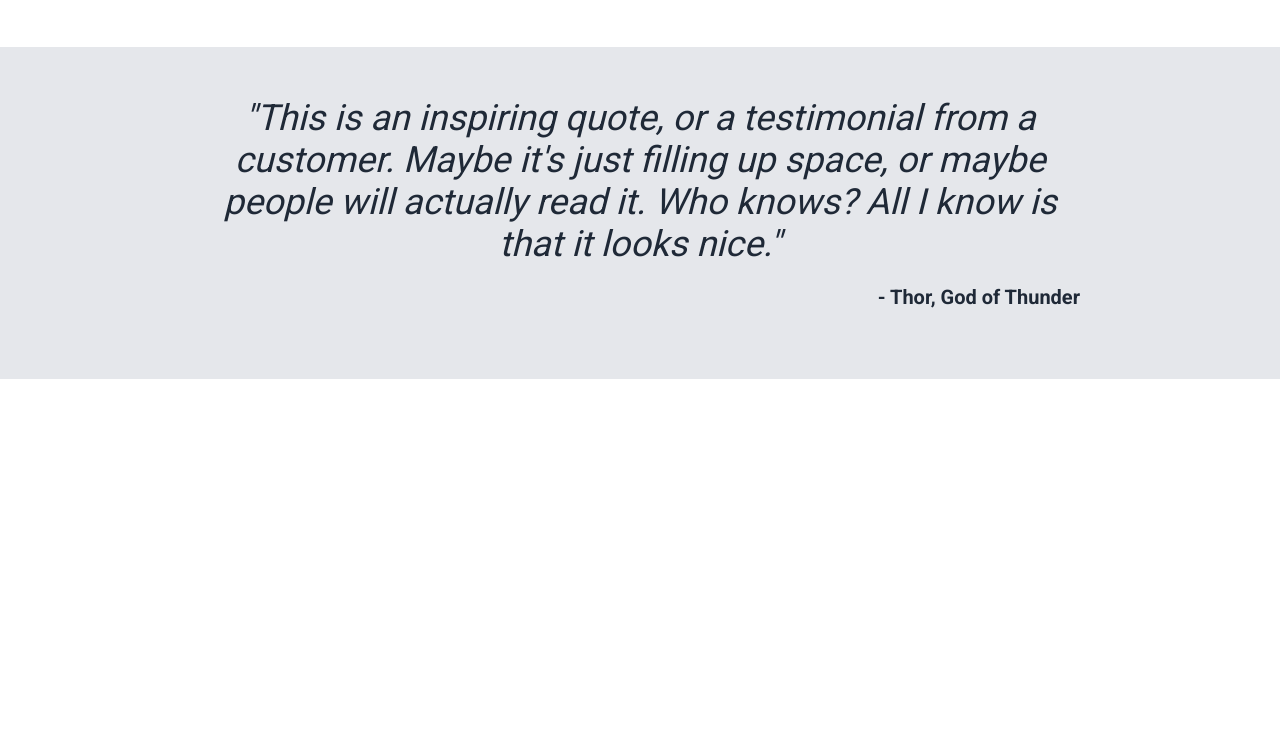
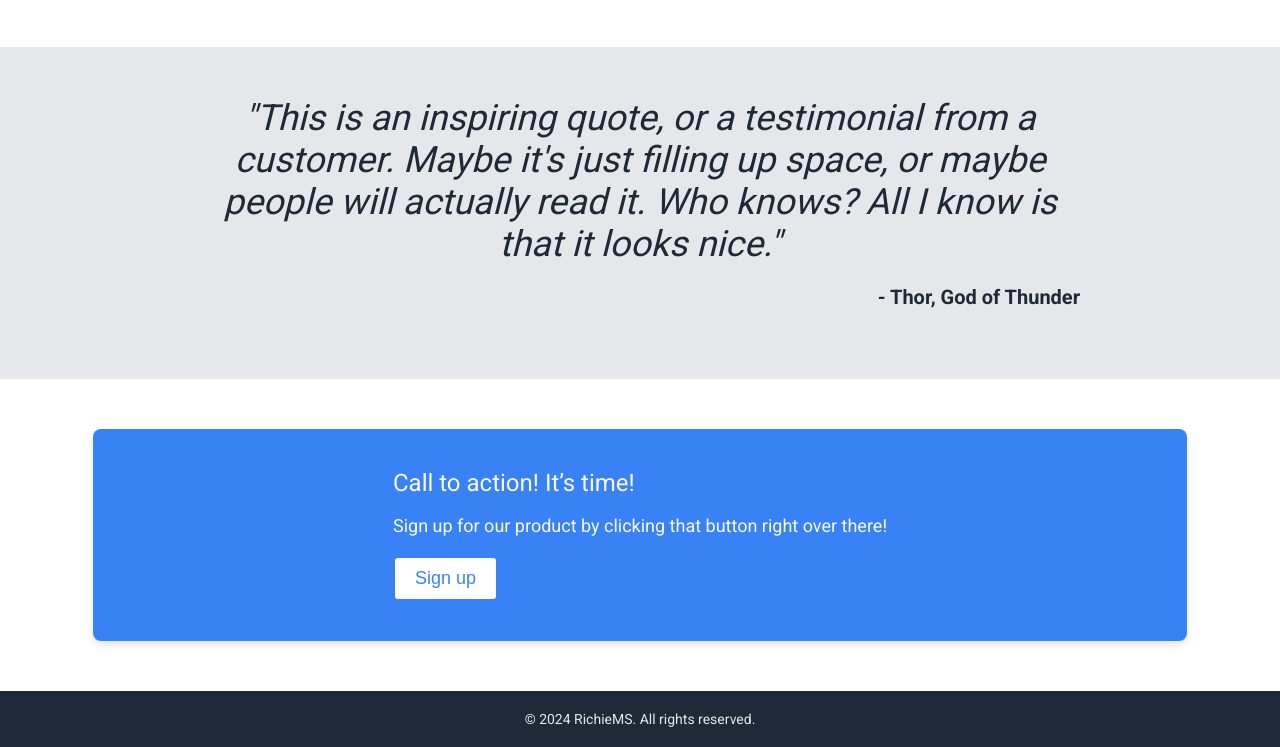
Before and after one commit to RichieMS/Project-Landing-Page, a plain HTML site: page index.html in a window 1280 px wide. Shown: the part 803-1550 px from the top of the page. Before the commit the page ends 1182 px from the top, so only its background shows below. Drawn offline with Linux system fonts and the light colour scheme.

Commit message:
Completed project, need adjustments in CTA-section

```diff
--- a/index.html
+++ b/index.html
@@ -52,5 +52,15 @@
             - Thor, God of Thunder
         </p>
     </div>
+    <div class="cta-section">
+        <div class="cta-container">
+            <p class="cta-text">Call to action! It’s time!</p>
+            <p class="cta-subtext">Sign up for our product by clicking that button right over there!</p>
+            <button class="cta-button">Sign up</button>
+        </div>
+    </div>
+    <div class="footer">
+        <p>&copy; 2024 RichieMS. All rights reserved.</p>
+    </div>
 </body>
 </html>
--- a/styles.css
+++ b/styles.css
@@ -129,3 +129,55 @@ a {
     margin-top: 20px;
     text-align: right;
 }
+
+.cta-section {
+    display: flex;
+    justify-content: center; /* Center the container horizontally */
+    align-items: center; /* Center the container vertically */
+    padding: 50px 0; /* Padding to ensure space above and below */
+}
+
+.cta-container {
+    background-color: #3882f6; /* Blue background for the container */
+    padding: 40px 300px; /* Padding inside the container */
+    max-width: 600px; /* Max width of the container */
+    text-align: left; /* Left-align the text */
+    border-radius: 8px; /* Rounded corners */
+    box-shadow: 0 4px 8px rgba(0, 0, 0, 0.1); /* Subtle shadow for depth */
+}
+
+.cta-text {
+    font-size: 24px;
+    color: #F9FAF8; /* White text */
+    margin: 0;
+    margin-bottom: 15px; /* Space between text and subtext */
+}
+
+.cta-subtext {
+    font-size: 18px;
+    color: #F9FAF8; /* White subtext */
+    margin-bottom: 20px; /* Space between subtext and button */
+}
+
+.cta-button {
+    background-color: #FFFFFF; /* White background for the button */
+    color: #3882f6; /* Blue text color */
+    font-size: 18px;
+    padding: 10px 20px;
+    border: 2px solid #3882f6; /* Blue border to match the text */
+    border-radius: 5px;
+    cursor: pointer;
+}
+
+.footer {
+    background-color: #1f2937; /* Same background color as the header */
+    color: #E5E7EB; /* Light text color */
+    text-align: center;
+    padding: 20px 0; /* Padding to give some space around the text */
+    font-size: 14px;
+    margin-top: auto; /* Push the footer to the bottom of the page */
+}
+
+.footer p {
+    margin: 0; /* Remove default margin */
+}
```
